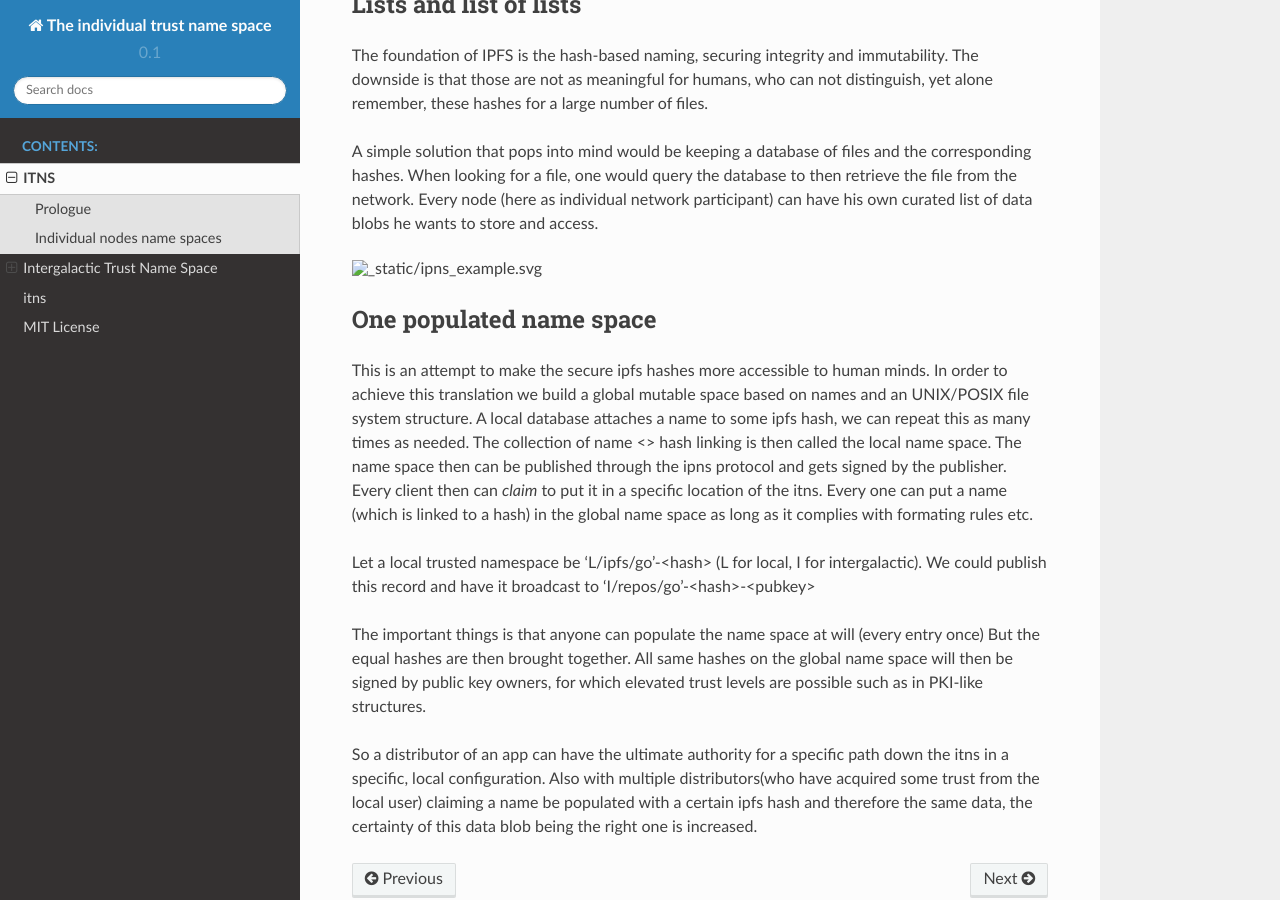
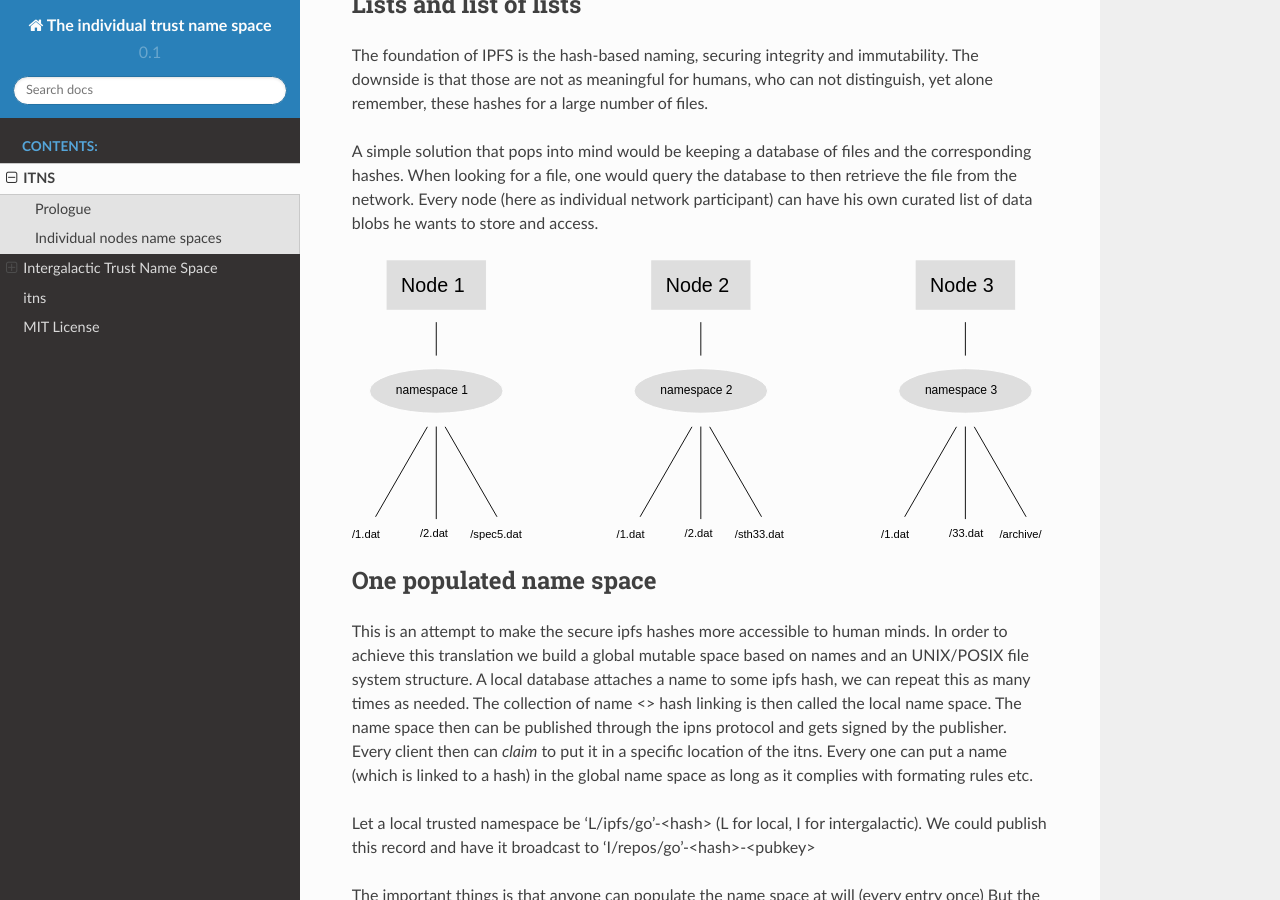
Before and after one commit to gsec/itns, a Sphinx documentation site: the page built from docs/source/outline.rst, in a window 1280 px wide and 900 px high, scrolled down 873 px. Built offline with Sphinx 7.4.7 and the Read the Docs theme 2.0.0, drawn with Linux system fonts in a browser that asks for light colours; formulas are drawn with MathJax 3.

```diff
--- a/docs/source/outline.rst
+++ b/docs/source/outline.rst
@@ -46,7 +46,7 @@ corresponding hashes. When looking for a file, one would query the database to t
 retrieve the file from the network. Every node (here as individual network participant)
 can have his own curated list of data blobs he wants to store and access.
 
-.. image:: _static/ipns_example.svg
+.. image:: images/ipns_example.svg
 
 One populated name space
 ------------------------
```
Also changed, not shown: docs/source/images/ipns_example.svg (added), 3 other files.
